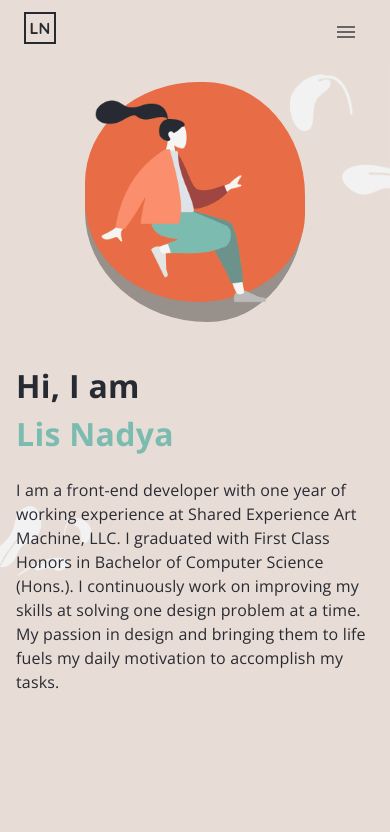
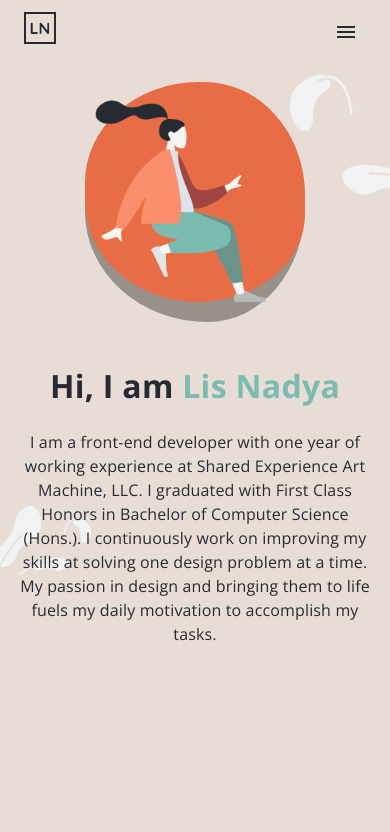
Before and after one commit to LisNadya98/portfolio, a React (Create React App) app: page / in a window 390 px wide. Shown: the top 832 px of the page. Built offline with nearby package versions, Linux system fonts and the light colour scheme.

Commit message:
[UPD] text alignment on landing page & mobile menu position change

```diff
--- a/src/asset/styles.js
+++ b/src/asset/styles.js
@@ -22,6 +22,10 @@ const useStyles = makeStyles((theme) => ({
 
     menuButton: {
         marginRight: theme.spacing(2),
+    },
+
+    menuIcon:{
+        color: black,
     },
 
     topBar:{
@@ -296,6 +300,20 @@ const useStyles = makeStyles((theme) => ({
     modalSection:{
         padding:"1rem 2rem",
 
+    },
+
+    list: {
+        width: 250,
+    },
+
+    fullList: {
+        width: 'auto',
+    },
+
+    listText:{
+        fontFamily:"Quicksand, sans-serif",
+        fontSize:"1rem",
+        color:"#282A33"
     }
 }));
 
--- a/src/component/menu.js
+++ b/src/component/menu.js
@@ -1,52 +1,18 @@
 import React from 'react';
 import clsx from 'clsx';
-import { makeStyles } from '@material-ui/core/styles';
-import Drawer from '@material-ui/core/Drawer';
-import IconButton from '@material-ui/core/IconButton';
-import List from '@material-ui/core/List';
-import Divider from '@material-ui/core/Divider';
-import ListItem from '@material-ui/core/ListItem';
-import ListItemIcon from '@material-ui/core/ListItemIcon';
-import ListItemText from '@material-ui/core/ListItemText';
-import InboxIcon from '@material-ui/icons/MoveToInbox';
-import MailIcon from '@material-ui/icons/Mail';
-import MenuIcon from '@material-ui/icons/Menu';
+import {Divider, List, ListItem, ListItemText, IconButton, Drawer} from '@material-ui/core';
+import {Menu} from '@material-ui/icons';
 import $ from 'jquery';
 
-const useStyles = makeStyles({
-  list: {
-    width: 250,
-  },
-  fullList: {
-    width: 'auto',
-  },
-
-  listText:{
-    fontFamily:"Quicksand, sans-serif",
-    fontSize:"1rem",
-    color:"#282A33"
-  }
-});
 
 
-const scroll = (div) =>{
-    $('html, body').animate({
-        scrollTop: $(div).offset().top
-    }, 1000);
-  }
-
-
-export default function MenuDrawer() {
-  const classes = useStyles();
+export default function MenuDrawer(props) {
+  const {classes, scroll} = props;
   const [state, setState] = React.useState({
-    left: false,
+    top: false,
   });
 
   const toggleDrawer = (anchor, open) => (event) => {
-    if (event.type === 'keydown' && (event.key === 'Tab' || event.key === 'Shift')) {
-      return;
-    }
-
     setState({ ...state, [anchor]: open });
   };
 
@@ -71,16 +37,17 @@ export default function MenuDrawer() {
         <ListItem button onClick={()=>scroll("#contact")}>
             <ListItemText className={classes.listText} primary={"Contact"} />
         </ListItem>
-        <Divider/>
       </List>
     </div>
   );
 
   return (
     <div>
-        <IconButton style={{padding:"0.5rem", float:"right"}} onClick={toggleDrawer("left", true)}><MenuIcon/></IconButton>
-        <Drawer anchor="left" open={state["left"]} onClose={toggleDrawer("left", false)}>
-        {list("left")}
+        <IconButton style={{padding:"0.5rem", float:"right"}} onClick={toggleDrawer("top", true)}>
+          <Menu className={classes.menuIcon}/>
+        </IconButton>
+        <Drawer anchor="top" open={state["top"]} onClose={toggleDrawer("top", false)}>
+        {list("top")}
         </Drawer>
     </div>
   );
--- a/src/component/mobile.js
+++ b/src/component/mobile.js
@@ -1,5 +1,5 @@
 import '../App.css';
-import React, {useState, useEffect} from 'react';
+import React from 'react';
 import {IconButton,
   Toolbar,
   AppBar,
@@ -8,12 +8,10 @@ import {IconButton,
   Fade,
   Backdrop,
   Modal} from '@material-ui/core';
-import {Brush, Code, LinkedIn, MailOutline, CloseRounded} from '@material-ui/icons';
+import {Brush, Code, LinkedIn, MailOutline} from '@material-ui/icons';
 import MenuDrawer from './menu';
-import {useStyles} from '../asset/styles';
 import '../asset/styles.css';
 
-import $ from 'jquery';
 
 import avatar from "../element/avatar.png";
 import work1 from "../element/work1.png";
@@ -23,7 +21,7 @@ import leaf1 from "../element/leaf1.png";
 import leaf2 from "../element/leaf2.png";
 
 function Mobile(props) {
-  const {classes, workContent, handleClose, handleOpen, scroll, open, modal, openModal} = props
+  const {classes, handleClose, handleOpen, scroll, open, modal, openModal} = props
 
   return (
     <div className={classes.root}>
@@ -38,7 +36,9 @@ function Mobile(props) {
               </div>
             </Grid>
             <Grid item xs={6}>
-                <MenuDrawer/>
+                <MenuDrawer
+                scroll={scroll}
+                classes={classes}/>
             </Grid>
           </Grid>
         </Toolbar>
@@ -66,11 +66,10 @@ function Mobile(props) {
             </div>
           </Grid>
           <Grid item xs={12} style={{marginTop:"2rem"}}>
-            <Typography className={classes.fontBodyHeader} style={{fontSize:"2rem"}}>
-              Hi, I am<br/>
-              <span style={{color:"#7CBBB0"}}>Lis Nadya</span>
+            <Typography className={classes.fontBodyHeader} style={{textAlign:"center", fontSize:"2rem"}}>
+              Hi, I am <span style={{color:"#7CBBB0"}}>Lis Nadya</span>
             </Typography>
-            <Typography className={classes.fontBody} style={{marginTop:"20px"}}>
+            <Typography className={classes.fontBody} style={{textAlign:"center", marginTop:"20px"}}>
               I am a front-end developer with one year of working experience at Shared Experience Art Machine, LLC.
               I graduated with First Class Honors in Bachelor of Computer Science (Hons.).
               I continuously work on improving my skills at solving one design problem at a time.
@@ -137,7 +136,7 @@ function Mobile(props) {
             My Recent Work
           </Typography>
           <Typography className={classes.fontBody} style={{textAlign:"center"}}>
-            The projects I have worked on are either disclosed or are still under development.
+            These projects are either disclosed or are still under development.
           </Typography>
         </Grid>
          {/* List of Works */}
```
Also changed, not shown: src/element/work2.png, src/element/work3.png.
